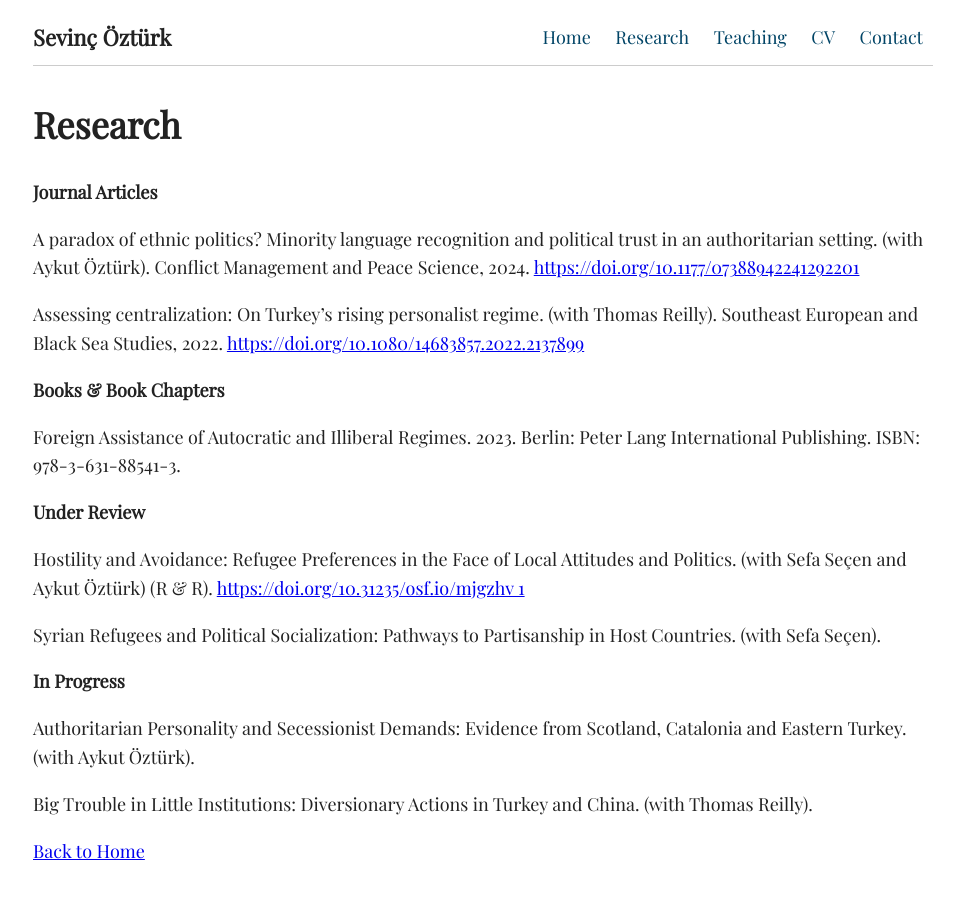
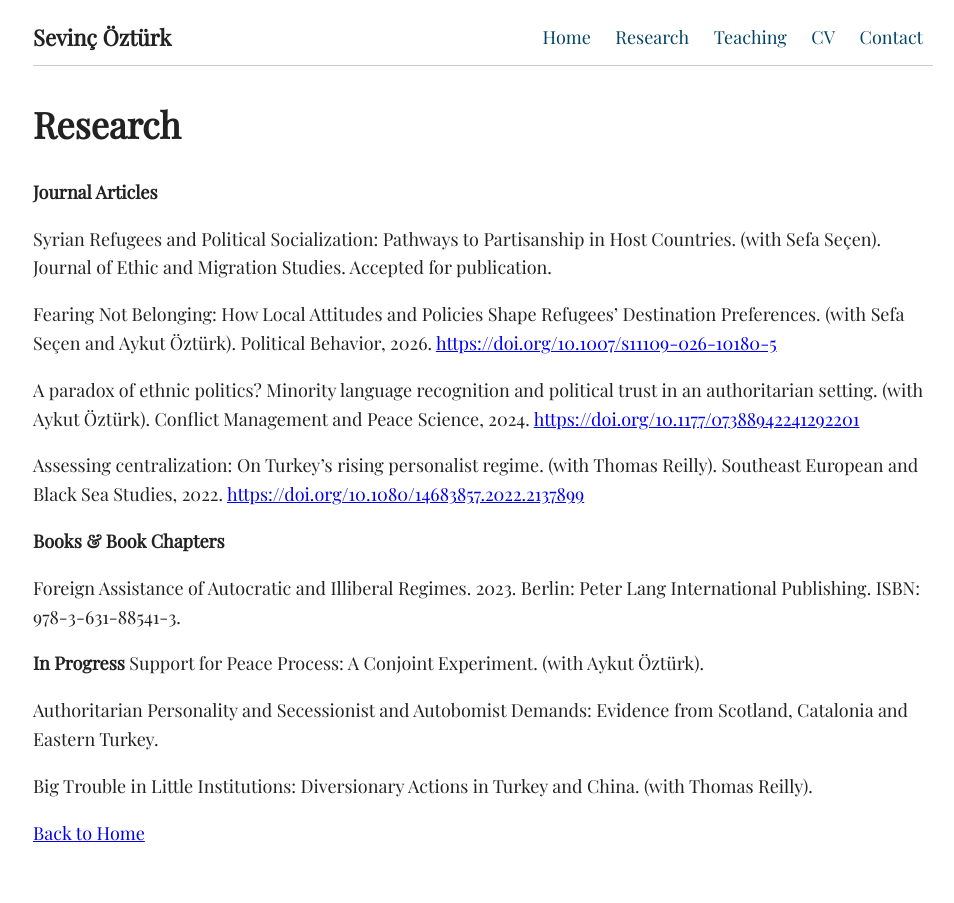
Before and after one commit to SevincOzturk/sevincozturk.github.io, a Jekyll site: the page built from research.md, in a window 1280 px wide. Shown: the whole page, without its empty margins (157-1111 px from the left). Built offline with Jekyll 4.4.1, drawn with Linux system fonts in a browser that asks for light colours.

Commit message:
Update research.md

```diff
--- a/research.md
+++ b/research.md
@@ -6,6 +6,10 @@ title: Research
 # Research
 
 **Journal Articles**
+
+Syrian Refugees and Political Socialization: Pathways to Partisanship in Host Countries. (with Sefa Seçen). Journal of Ethic and Migration Studies. Accepted for publication.
+
+Fearing Not Belonging: How Local Attitudes and Policies Shape Refugees’ Destination Preferences. (with Sefa Seçen and Aykut Öztürk). Political Behavior, 2026.  [https://doi.org/10.1007/s11109-026-10180-5](https://doi.org/10.1177/07388942241292201)
 
 A paradox of ethnic politics? Minority language recognition and political trust in an authoritarian setting. (with Aykut Öztürk). Conflict Management and Peace Science, 2024. [https://doi.org/10.1177/07388942241292201](https://doi.org/10.1177/07388942241292201)
 
@@ -17,15 +21,10 @@ Assessing centralization: On Turkey’s rising personalist regime. (with Thomas
 
 Foreign Assistance of Autocratic and Illiberal Regimes. 2023. Berlin: Peter Lang International Publishing. ISBN: 978-3-631-88541-3.
 
-**Under Review**
+**In Progress**
+Support for Peace Process: A Conjoint Experiment. (with Aykut Öztürk).
 
-Hostility and Avoidance: Refugee Preferences in the Face of Local Attitudes and Politics. (with Sefa Seçen and Aykut Öztürk) (R & R).  [https://doi.org/10.31235/osf.io/mjgzhv 1](https://doi.org/10.31235/osf.io/mjgzh_v1)
-
-Syrian Refugees and Political Socialization: Pathways to Partisanship in Host Countries. (with Sefa Seçen).
-
-**In Progress**
-
-Authoritarian Personality and Secessionist Demands: Evidence from Scotland, Catalonia and Eastern Turkey. (with Aykut Öztürk).
+Authoritarian Personality and Secessionist and Autobomist Demands: Evidence from Scotland, Catalonia and Eastern Turkey.
 
 Big Trouble in Little Institutions: Diversionary Actions in Turkey and China. (with Thomas Reilly).
 
```
